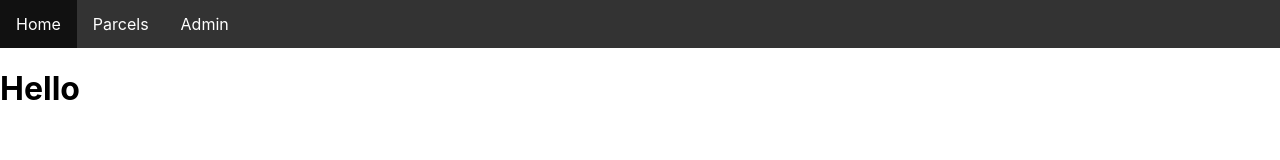
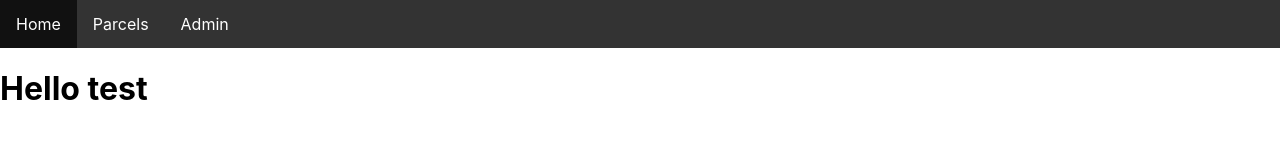
Before and after one commit to frngrit/package-deliver, a React (Create React App) app in the folder frontend/: page /home in a window 1280 px wide. Shown: the top 160 px of the page. Built offline with nearby package versions, Linux system fonts and the light colour scheme.

Commit message:
feat: add test in Home page

```diff
--- a/frontend/src/Pages/Home.jsx
+++ b/frontend/src/Pages/Home.jsx
@@ -1,7 +1,7 @@
 import React from "react";
 
 function Home(){
-    return <h1>Hello</h1>
+    return <h1>Hello test</h1>
 }
 
 export default Home;
```
